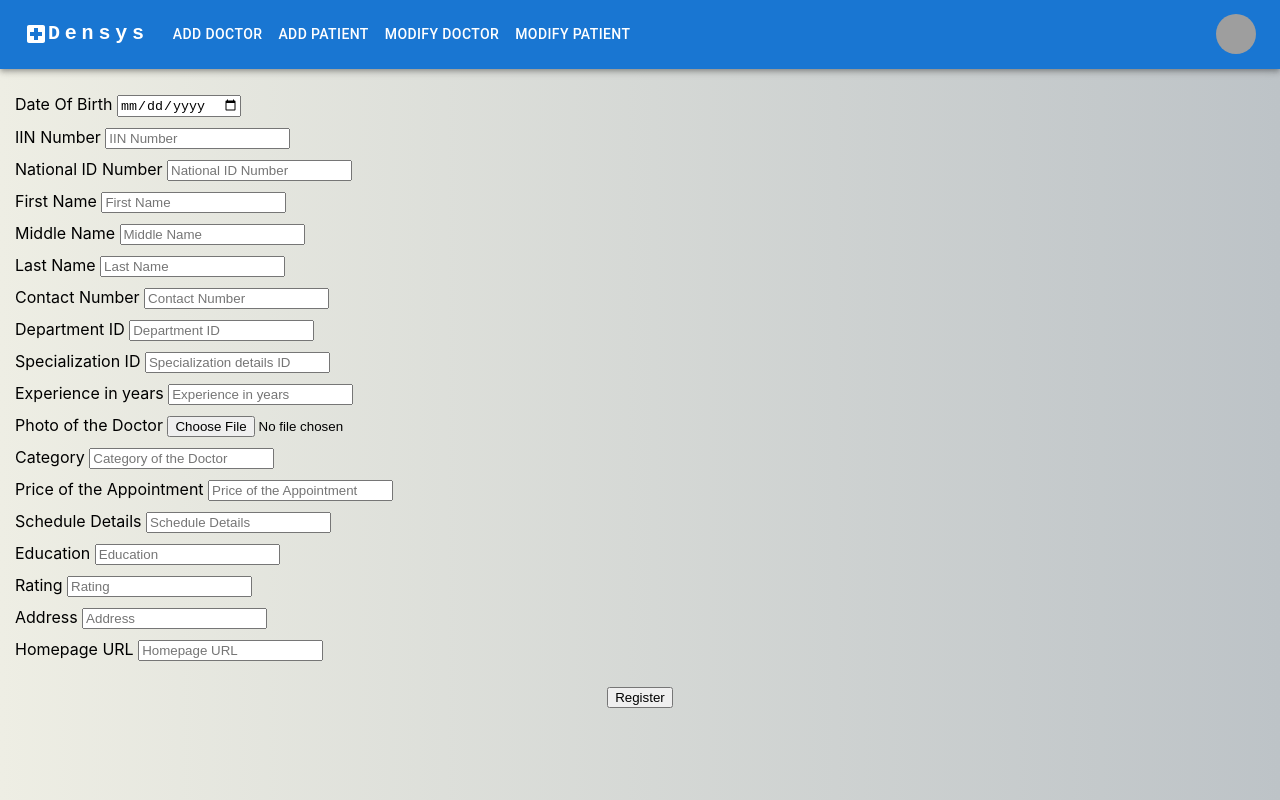
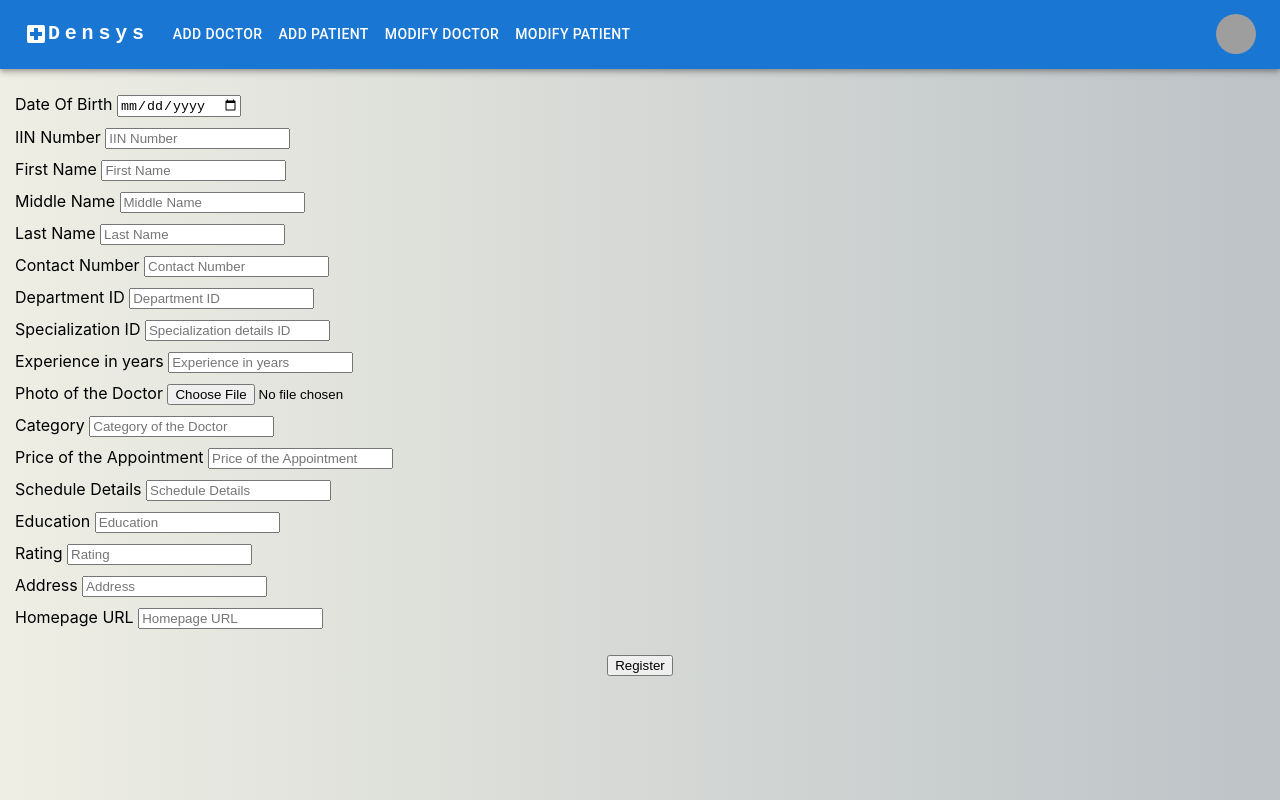
Before and after one commit to Brainsoft-Raxat/densys-front, a React (Create React App) app: page /admin-page/doctor-registration in a window 1280 px wide. Built offline with nearby package versions, Linux system fonts and the light colour scheme; sample sign-in values are in the browser's storage; grey boxes are pictures that could not be loaded; what redux-first-history would draw is missing.

Commit message:
deleted national id

```diff
--- a/src/components/Home/Home.js
+++ b/src/components/Home/Home.js
@@ -9,7 +9,7 @@ import PatientModification from "../admin/patientModification";
 export default function Home() {
     let doctor = {
         dateOfBirth: '2000-06-12', iinNumber: '000612400567',
-        idNumber: '050750097', firstName: 'Ardak', middleName: 'Bolatkyzy',
+        firstName: 'Ardak', middleName: 'Bolatkyzy',
         lastName: 'Azamat', contactNumber: '+77479866889', departmentID: 'DEPT123',
         specDetID: 'SPEC675', expYears: '20', photoOfDoctor: '', docCategory: 'Highest',
         appPrice: '10000', schedule: 'MONWEDFRI', education: 'NUSOM',
@@ -19,7 +19,7 @@ export default function Home() {
 
     let patient = {
         dateOfBirth: '2000-06-12', iinNumber: '000612400567',
-        idNumber: '050750097', firstName: 'Ardak', middleName: 'Bolatkyzy',
+        firstName: 'Ardak', middleName: 'Bolatkyzy',
         lastName: 'Azamat', bloodGroup: 'A+', emergencyContactNumber: '+77005553535',
         contactNumber: '+77479866889', email: 'ardakbolat@email.kz', addressP: 'Kabanbay Batyr 35, Block 32, Apt. 913',
         maritalStatus: 'single', dateOfReg: '2022-01-02'
--- a/src/components/admin/doctorModification.js
+++ b/src/components/admin/doctorModification.js
@@ -7,7 +7,7 @@ function DoctorModification({theDoctor}) {
 
     const [dateOfBirth, setDateOfBirth] = useState(theDoctor.dateOfBirth);
     const [iinNumber, setIIN] = useState(theDoctor.iinNumber);
-    const [idNumber, setID] = useState(theDoctor.idNumber);
+   // const [idNumber, setID] = useState(theDoctor.idNumber);
     const [firstName, setFirstName] = useState(theDoctor.firstName);
     const [middleName, setMiddleName] = useState(theDoctor.middleName);
     const [lastName, setLastName] = useState(theDoctor.lastName);
@@ -35,9 +35,9 @@ function DoctorModification({theDoctor}) {
             setIIN(value);
         }
 
-        if (id === "idNumber") {
+      /*  if (id === "idNumber") {
             setID(value);
-        }
+        }*/
 
         if (id === "firstName") {
             setFirstName(value);
@@ -104,7 +104,7 @@ function DoctorModification({theDoctor}) {
 
     const[doctors, setDoctors] = useState([{
         dateOfBirth: '2000-06-12', iinNumber: '000612400567',
-        idNumber: '050750097', firstName: 'Ardak', middleName: 'Bolatkyzy',
+        firstName: 'Ardak', middleName: 'Bolatkyzy',
         lastName: 'Azamat', contactNumber: '+77479866889', departmentID: 'DEPT123',
         specDetID: 'SPEC675', expYears: '20', photoOfDoctor: '', docCategory: 'Highest',
         appPrice: '10000', schedule: 'MONWEDFRI', education: 'NUSOM',
@@ -120,7 +120,7 @@ function DoctorModification({theDoctor}) {
         localStorage.setItem('doctors', JSON.stringify(doctors))
     })
 
-    const updatedDoctor = { dateOfBirth, iinNumber, idNumber, firstName, middleName,
+    const updatedDoctor = { dateOfBirth, iinNumber, firstName, middleName,
         lastName, contactNumber, departmentID, specDetID, expYears,
         photoOfDoctor, docCategory, appPrice, schedule, education,
         ratingDoc, addressDoc, homepageURL}
@@ -130,7 +130,7 @@ function DoctorModification({theDoctor}) {
     }
 
     const handleSubmit = (e) => {
-        console.log(dateOfBirth, iinNumber, idNumber, firstName, middleName,
+        console.log(dateOfBirth, iinNumber, firstName, middleName,
             lastName, contactNumber, departmentID, specDetID, expYears,
             photoOfDoctor, docCategory, appPrice, schedule, education,
             ratingDoc, addressDoc, homepageURL);
@@ -156,14 +156,6 @@ function DoctorModification({theDoctor}) {
                     <input className="form__input" type="text" pattern = "[0-9]*" value = {iinNumber}
                         onChange = {(e) => handleInputChange(e)}
                         id="iinNumber" placeholder="IIN Number"
-                    />
-                </div>
-
-                <div className="id-number">
-                    <label className="form__label" htmlFor="idNumber">National ID Number </label>
-                    <input className="form__input" type="text" pattern = "[0-9]*" value = {idNumber}
-                        onChange = {(e) => handleInputChange(e)}
-                        id="idNumber" placeholder="National ID Number"
                     />
                 </div>
 
--- a/src/components/admin/doctorRegistration.js
+++ b/src/components/admin/doctorRegistration.js
@@ -4,7 +4,7 @@ function DoctorRegistration() {
 
     const [dateOfBirth, setDateOfBirth] = useState("");
     const [iinNumber, setIIN] = useState("");
-    const [idNumber, setID] = useState("");
+   // const [idNumber, setID] = useState("");
     const [firstName, setFirstName] = useState("");
     const [middleName, setMiddleName] = useState("");
     const [lastName, setLastName] = useState("");
@@ -32,9 +32,9 @@ function DoctorRegistration() {
             setIIN(value);
         }
 
-        if (id === "idNumber") {
+       /* if (id === "idNumber") {
             setID(value);
-        }
+        }*/
 
         if (id === "firstName") {
             setFirstName(value);
@@ -101,7 +101,7 @@ function DoctorRegistration() {
 
     const[doctors, setDoctors] = useState([{
         dateOfBirth: '2000-06-12', iinNumber: '000612400567',
-        idNumber: '050750097', firstName: 'Ardak', middleName: 'Bolatkyzy',
+        firstName: 'Ardak', middleName: 'Bolatkyzy',
         lastName: 'Azamat', contactNumber: '+77479866889', departmentID: 'DEPT123',
         specDetID: 'SPEC675', expYears: '20', photoOfDoctor: '', docCategory: 'Highest',
         appPrice: '10000', schedule: 'MONWEDFRI', education: 'NUSOM',
@@ -118,23 +118,23 @@ function DoctorRegistration() {
         localStorage.setItem('doctors', JSON.stringify(doctors))
     })
 
-    const addDoctor = (dateOfBirth, iinNumber, idNumber, firstName, middleName,
+    const addDoctor = (dateOfBirth, iinNumber, firstName, middleName,
         lastName, contactNumber, departmentID, specDetID, expYears,
         photoOfDoctor, docCategory, appPrice, schedule, education,
         ratingDoc, addressDoc, homepageURL) => {
-            setDoctors([...doctors, {dateOfBirth, iinNumber, idNumber, firstName, middleName,
+            setDoctors([...doctors, {dateOfBirth, iinNumber, firstName, middleName,
             lastName, contactNumber, departmentID, specDetID, expYears,
             photoOfDoctor, docCategory, appPrice, schedule, education,
             ratingDoc, addressDoc, homepageURL}])
     }
 
     const handleSubmit = (e) => {
-        console.log(dateOfBirth, iinNumber, idNumber, firstName, middleName,
+        console.log(dateOfBirth, iinNumber, firstName, middleName,
             lastName, contactNumber, departmentID, specDetID, expYears,
             photoOfDoctor, docCategory, appPrice, schedule, education,
             ratingDoc, addressDoc, homepageURL);
 
-        addDoctor(dateOfBirth, iinNumber, idNumber, firstName, middleName,
+        addDoctor(dateOfBirth, iinNumber, firstName, middleName,
             lastName, contactNumber, departmentID, specDetID, expYears,
             photoOfDoctor, docCategory, appPrice, schedule, education,
             ratingDoc, addressDoc, homepageURL)
@@ -157,14 +157,6 @@ function DoctorRegistration() {
                     <input className="form__input" type="text" pattern = "[0-9]*" value = {iinNumber}
                         onChange = {(e) => handleInputChange(e)}
                         id="iinNumber" placeholder="IIN Number"
-                    />
-                </div>
-
-                <div className="id-number">
-                    <label className="form__label" htmlFor="idNumber">National ID Number </label>
-                    <input className="form__input" type="text" pattern = "[0-9]*" value = {idNumber}
-                        onChange = {(e) => handleInputChange(e)}
-                        id="idNumber" placeholder="National ID Number"
                     />
                 </div>
 
--- a/src/components/admin/patientModification.js
+++ b/src/components/admin/patientModification.js
@@ -6,7 +6,7 @@ function PatientModification({thePatient}) {
 
     const [dateOfBirth, setDateOfBirth] = useState(thePatient.dateOfBirth);
     const [iinNumber, setIIN] = useState(thePatient.iinNumber);
-    const [idNumber, setID] = useState(thePatient.idNumber);
+    //const [idNumber, setID] = useState(thePatient.idNumber);
     const [firstName, setFirstName] = useState(thePatient.firstName);
     const [middleName, setMiddleName] = useState(thePatient.middleName);
     const [lastName, setLastName] = useState(thePatient.lastName);
@@ -18,7 +18,7 @@ function PatientModification({thePatient}) {
     const [maritalStatus, setMaritalStatus] = useState(thePatient.maritalStatus);
     const [dateOfReg, setDateOfReg] = useState(thePatient.dateOfReg);
 
-    console.log(dateOfBirth, iinNumber, idNumber, firstName, middleName,
+    console.log(dateOfBirth, iinNumber, firstName, middleName,
         lastName, bloodGroup, emergencyContactNumber, contactNumber, email,
         addressP, maritalStatus, dateOfReg);
 
@@ -33,9 +33,9 @@ function PatientModification({thePatient}) {
             setIIN(value);
         }
 
-        if (id === "idNumber") {
+       /* if (id === "idNumber") {
             setID(value);
-        }
+        }*/
 
         if (id === "firstName") {
             setFirstName(value);
@@ -82,7 +82,7 @@ function PatientModification({thePatient}) {
 
     const[patients, setPatients] = useState([
         {dateOfBirth: '2000-06-12', iinNumber: '000612400567',
-        idNumber: '050750097', firstName: 'Ardak', middleName: 'Bolatkyzy',
+        firstName: 'Ardak', middleName: 'Bolatkyzy',
         lastName: 'Azamat', bloodGroup: 'A+', emergencyContactNumber: '+77005553535',
         contactNumber: '+77479866889', email: 'ardakbolat@email.kz', addressP: 'Kabanbay Batyr 35, Block 32, Apt. 913',
         maritalStatus: 'single', dateOfReg: '2022-01-02'}
@@ -96,7 +96,7 @@ function PatientModification({thePatient}) {
         localStorage.setItem('patients', JSON.stringify(patients))
     })
 
-    const updatedPatient = {dateOfBirth, iinNumber, idNumber, firstName, middleName,
+    const updatedPatient = {dateOfBirth, iinNumber, firstName, middleName,
         lastName, bloodGroup, emergencyContactNumber, contactNumber, email,
         addressP, maritalStatus, dateOfReg}
 
@@ -105,7 +105,7 @@ function PatientModification({thePatient}) {
     }
 
     const handleSubmit = (e) => {
-        console.log(dateOfBirth, iinNumber, idNumber, firstName, middleName,
+        console.log(dateOfBirth, iinNumber, firstName, middleName,
             lastName, bloodGroup, emergencyContactNumber, contactNumber, email,
             addressP, maritalStatus, dateOfReg);
 
@@ -130,14 +130,6 @@ function PatientModification({thePatient}) {
                     <input className="form__input" type="text" pattern = "[0-9]*" value = {iinNumber}
                         onChange = {(e) => handleInputChange(e)}
                         id="iinNumber" placeholder="IIN Number"
-                    />
-                </div>
-
-                <div className="id-number">
-                    <label className="form__label" htmlFor="idNumber">National ID Number </label>
-                    <input className="form__input" type="text" pattern = "[0-9]*" value = {idNumber}
-                        onChange = {(e) => handleInputChange(e)}
-                        id="idNumber" placeholder="National ID Number"
                     />
                 </div>
 
--- a/src/components/admin/patientRegistration.js
+++ b/src/components/admin/patientRegistration.js
@@ -4,7 +4,7 @@ function PatientRegistrarion() {
 
     const [dateOfBirth, setDateOfBirth] = useState("");
     const [iinNumber, setIIN] = useState("");
-    const [idNumber, setID] = useState("");
+    //const [idNumber, setID] = useState("");
     const [firstName, setFirstName] = useState("");
     const [middleName, setMiddleName] = useState("");
     const [lastName, setLastName] = useState("");
@@ -27,9 +27,9 @@ function PatientRegistrarion() {
             setIIN(value);
         }
 
-        if (id === "idNumber") {
+        /*if (id === "idNumber") {
             setID(value);
-        }
+        }*/
 
         if (id === "firstName") {
             setFirstName(value);
@@ -74,7 +74,7 @@ function PatientRegistrarion() {
     }
 
     const handleSubmit = (e) => {
-        console.log(dateOfBirth, iinNumber, idNumber, firstName, middleName,
+        console.log(dateOfBirth, iinNumber, firstName, middleName,
             lastName, bloodGroup, emergencyContactNumber, contactNumber, email,
             addressP, maritalStatus, dateOfReg);
 
@@ -97,14 +97,6 @@ function PatientRegistrarion() {
                     <input className="form__input" type="text" pattern = "[0-9]*" value = {iinNumber}
                         onChange = {(e) => handleInputChange(e)}
                         id="iinNumber" placeholder="IIN Number"
-                    />
-                </div>
-
-                <div className="id-number">
-                    <label className="form__label" htmlFor="idNumber">National ID Number </label>
-                    <input className="form__input" type="text" pattern = "[0-9]*" value = {idNumber}
-                        onChange = {(e) => handleInputChange(e)}
-                        id="idNumber" placeholder="National ID Number"
                     />
                 </div>
 
```
